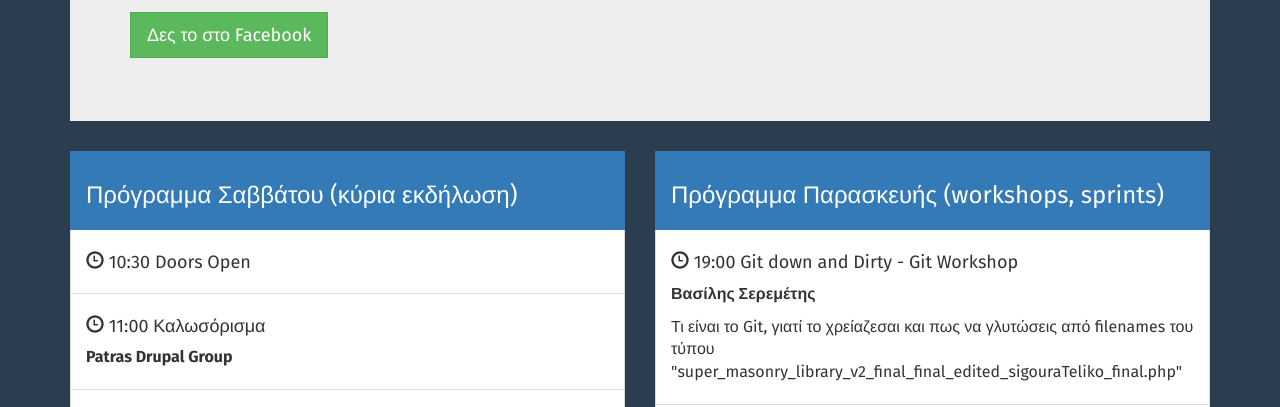
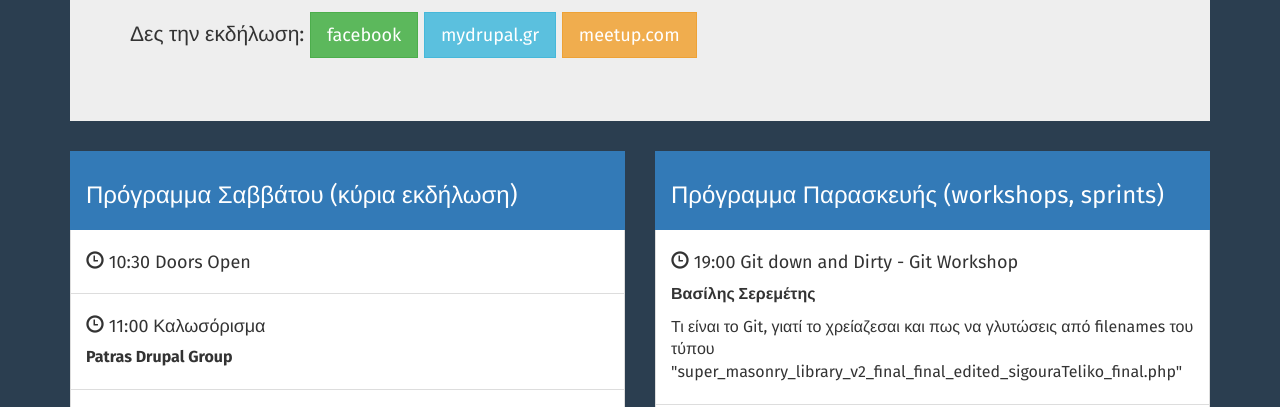
Before and after one commit to drupaldaypatras/drupaldaypatras.github.io, a plain HTML site: page index.html in a window 1280 px wide. Shown: the part 318-725 px from the top of the page. Drawn offline with nearby package versions, Linux system fonts and the light colour scheme.

Commit message:
more links

```diff
--- a/index.html
+++ b/index.html
@@ -27,7 +27,11 @@
         <h1>Drupal Day</h1>
             <h2>Πάτρα, 18 Φεβρουαρίου 2017</h2>
             <p class="lead">Το Σάββατο 18 Φεβρουαρίου 2017 διοργανώνουμε το δεύτερο Drupal Day, μια πανελλαδική συνάντηση από τις κοινότητες Αθήνας, Θεσσαλονίκης και Πάτρας, αυτή τη φορά στην Πάτρα!</p>
-            <p><a class="btn btn-lg btn-success" href="https://www.facebook.com/events/1162375790541749/" role="button">Δες το στο Facebook</a></p>
+            <p>Δες την εκδήλωση:
+              <a class="btn btn-lg btn-success" href="https://www.facebook.com/events/1162375790541749/" role="button">facebook</a>
+              <a class="btn btn-lg btn-info" href="http://mydrupal.gr/drupalday-patras-18-fevroyarioy-2017" role="button">mydrupal.gr</a>
+              <a class="btn btn-lg btn-warning" href="https://www.meetup.com/Drupal-Athens-Greece/events/237340473/" role="button">meetup.com</a>
+            </p>
       </div>
 
       <div class="row">
```
